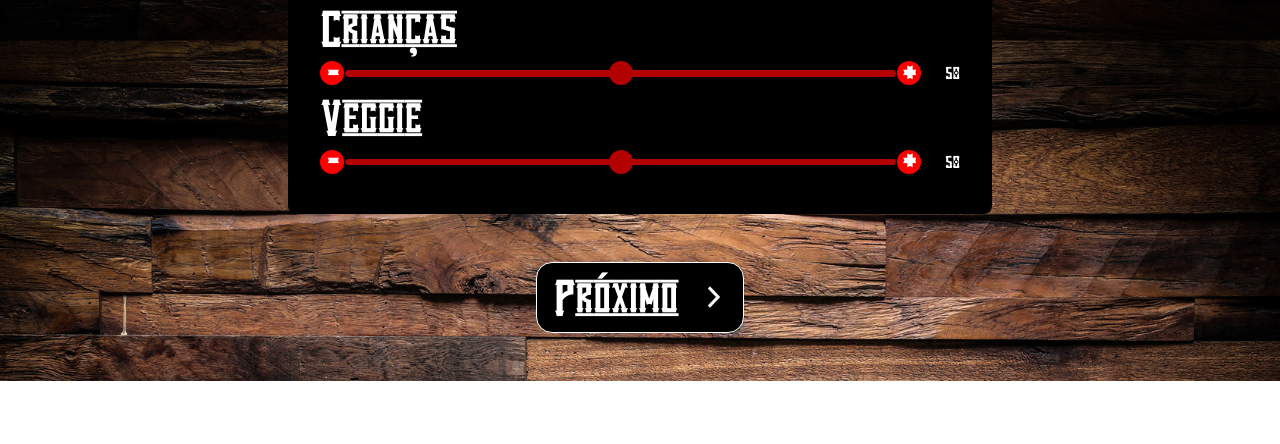
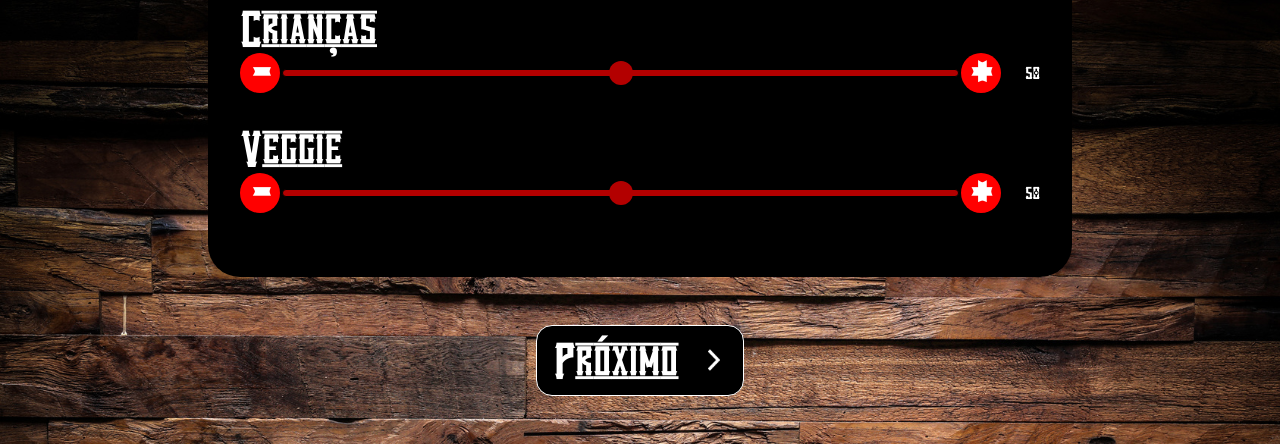
Before and after one commit to MatheusAThomaz/domingol, a website: page public/order.html in a window 1280 px wide. Shown: the part 786-1230 px from the top of the page. Before the commit the page ends 1167 px from the top, so only its background shows below. Drawn offline with nearby package versions, Linux system fonts and the light colour scheme.

Commit message:
Fixing button

```diff
--- a/public/order.css
+++ b/public/order.css
@@ -1,7 +1,21 @@
 body, html {
+    -webkit-tap-highlight-color:transparent;
+
     height: 100%;
     width: 100%;
   }
+
+  div {
+    -webkit-touch-callout: none;
+    -webkit-user-select: none;
+    -khtml-user-select: none;
+    -moz-user-select: none;
+    -ms-user-select: none;
+    user-select: none;
+}
+
+div::-moz-selection { background:transparent; }
+div::selection { background:transparent; }
 
 @font-face {
     font-family: 'vanilla_whaleregular';
@@ -51,6 +65,8 @@ main {
 }
 
 .input-container {
+    margin-bottom: 2rem;
+
     width: 100%;
     display: flex;
     justify-content: space-between;
@@ -59,11 +75,11 @@ main {
 
 .input-container button {
     flex: 0 0 auto;
-    width: 1.5rem;
-    height: 1.5rem;
+    width: 2.5rem;
+    height: 2.5rem;
     border-radius: 100%;
     background: red;
-    font-size: 2.5rem;
+    font-size: 4rem;
     color: white;
 
     font-weight: bold;
@@ -78,8 +94,15 @@ main {
     align-items: center;
     justify-content: center;
 
+    -webkit-tap-highlight-color: transparent;
+
 
   }
+
+.input-container button:focus {
+    outline: none; /* remove outline */
+    box-shadow: none; /* remove box shadow */
+}
 
 .input-container output{
     margin-left: 1.5rem;
@@ -121,8 +144,8 @@ input.invalid {
 
 .input-box {
     background-color: #000000;
-    width: 40rem;
-    border-radius: 0.5rem;
+    width: 50rem;
+    border-radius: 2rem;
     padding: 2rem;
 }
 
@@ -134,7 +157,7 @@ input.invalid {
 }
 
 .slider {
-    margin: 1rem 0;
+
     -webkit-appearance: none;  /* Override default CSS styles */
     border: 1px solid black;
     appearance: none;
```
